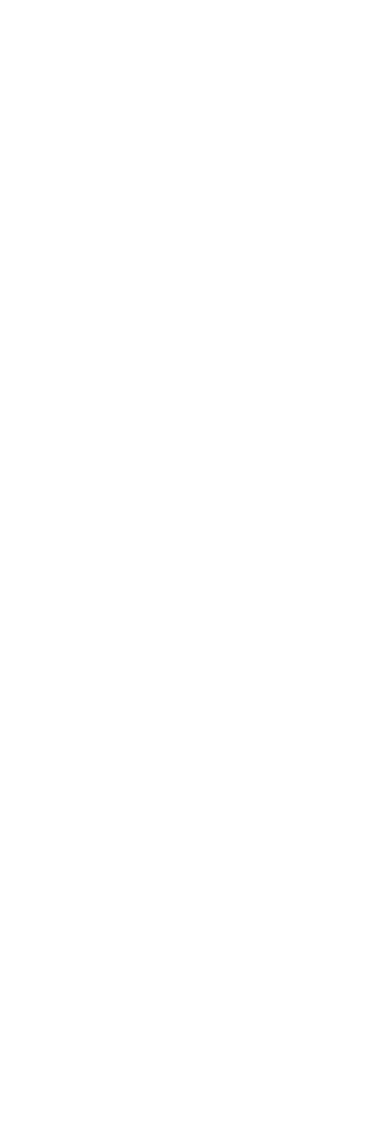
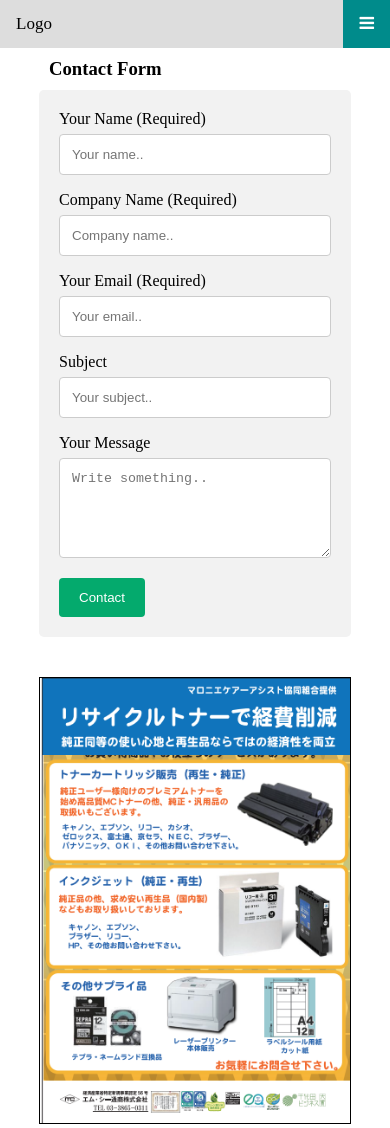
Before and after one commit to neykhant/real-web, a plain HTML site: page お問い合わせ.html in a window 390 px wide. Before the commit the page ends 844 px from the top, so only its background shows below. Drawn offline with Linux system fonts and the light colour scheme.

Commit message:
contact form add

```diff
--- a/style.css
+++ b/style.css
@@ -346,8 +346,80 @@
   color: white;
 }
 
+/* Contact CSS */
 
-@media (max-width: 1200px){
+input[type="text"],
+email,
+select,
+textarea {
+  width: 100%;
+  padding: 12px;
+  border: 1px solid #ccc;
+  border-radius: 4px;
+  box-sizing: border-box;
+  margin-top: 6px;
+  margin-bottom: 16px;
+  resize: vertical;
+}
+
+input[type="email"],
+select,
+textarea {
+  width: 100%;
+  padding: 12px;
+  border: 1px solid #ccc;
+  border-radius: 4px;
+  box-sizing: border-box;
+  margin-top: 6px;
+  margin-bottom: 16px;
+  resize: vertical;
+}
+
+input[type="submit"] {
+  background-color: #04aa6d;
+  color: white;
+  padding: 12px 20px;
+  border: none;
+  border-radius: 4px;
+  cursor: pointer;
+}
+
+input[type="submit"]:hover {
+  background-color: #45a049;
+}
+
+.containerForm {
+  border-radius: 5px;
+  background-color: #f2f2f2;
+  padding: 20px;
+}
+
+.contactContainer {
+  display: flex;
+}
+
+.contactList > div {
+  width: 30%;
+  /* background-color: red; */
+  margin-top: 20px;
+  margin: 0 auto;
+}
+
+.contactList {
+  display: flex;
+  flex-wrap: wrap;
+  width: 100%;
+}
+.contactContainer .contactList img{
+  margin-top: 30px;
+  border: 1px solid #000;
+}
+
+.contactContainer h3 {
+  margin: 10px;
+}
+
+@media (max-width: 1200px) {
   .paragraph {
     /* background-color: blue; */
     border: 1px solid #000;
@@ -377,11 +449,12 @@
   }
 }
 
-@media (min-width: 920px){
-  .topnav{
+@media (min-width: 920px) {
+  .topnav {
     display: none;
   }
 }
+
 @media (max-width: 920px) {
   .nav-container {
     display: none;
@@ -477,6 +550,18 @@
     position: relative;
     top: 12px;
   }
+
+  .contactContainer .contactList img {
+    margin-top: 36px;
+    border: 1px solid #000;
+}
+
+  .contactList > div {
+    width: 40%;
+    /* background-color: red; */
+    margin-top: 20px;
+    margin: 0 auto;
+}
 }
 
 @media (max-width: 700px) {
@@ -666,6 +751,18 @@
   .japanImage img {
     height: 377px;
   }
+
+  .contactContainer .contactList img {
+    margin-top: 40px;
+    border: 1px solid #000;
+}
+
+  .contactList > div {
+    width: 47%;
+    /* background-color: red; */
+    margin-top: 20px;
+    margin: 0 auto;
+}
 }
 
 @media (max-width: 500px) {
@@ -844,6 +941,21 @@
     /* background-color: slategrey; */
     font-size: 17px;
   }
+
+  .contactList {
+    display: flex;
+    flex-wrap: wrap;
+    width: 100%;
+    flex-direction: column;
+}
+
+.contactList > div {
+  width: 100%;
+  /* background-color: red; */
+  margin-top: 20px;
+  margin: 0 auto;
+}
+
 }
 
 @media (max-width: 400px) {
--- a/お問い合わせ.html
+++ b/お問い合わせ.html
@@ -1,15 +1,96 @@
 <!DOCTYPE html>
 <html lang="en">
+
 <head>
-    <meta charset="UTF-8">
-    <meta http-equiv="X-UA-Compatible" content="IE=edge">
-    <meta name="viewport" content="width=device-width, initial-scale=1.0">
-    <link rel="stylesheet" href="style.css">
+    <meta charset="UTF-8" />
+    <meta http-equiv="X-UA-Compatible" content="IE=edge" />
+    <meta name="viewport" content="width=device-width, initial-scale=1.0" />
+    <link rel="stylesheet" href="style.css" />
+    <link rel="stylesheet" href="https://cdnjs.cloudflare.com/ajax/libs/font-awesome/4.7.0/css/font-awesome.min.css" />
+
     <title>お問い合わせ</title>
 </head>
+
 <body>
     <section id="#wrapper">
+        <!-- Navbar -->
+        <div class="nav-container">
+            <div class="container">
+                <h3>LOGO</h3>
+                <ul class="nav-list">
+                    <li class="nav-item">
+                        <a href="メインページ.html">メインページ</a>
+                    </li>
+                    <li class="nav-item"><a href="会社概要.html">会社概要</a></li>
+                    <li class="nav-item">
+                        <a href="tochigi guide.html">Tochigi guide</a>
+                    </li>
+                    <li class="nav-item activeD"><a href="お問い合わせ.html">お問い合わせ</a></li>
+                </ul>
+            </div>
+        </div>
 
+        <!-- Top Navigation Menu -->
+        <div class="topnav">
+            <a href="メインページ.html" class="active">Logo</a>
+            <div id="myLinks">
+                <a href="メインページ.html">メインページ</a>
+                <a href="会社概要.html">会社概要</a>
+                <a href="tochigi guide.html">tochigi guide</a>
+                <a href="お問い合わせ.html">お問い合わせ</a>
+            </div>
+            <a href="javascript:void(0);" class="icon" onclick="myFunction()">
+                <i class="fa fa-bars"></i>
+            </a>
+        </div>
+
+        <div class="contactContainer">
+            <div class="container">
+                <div class="contactList">
+                    <div>
+                        <h3>Contact Form</h3>
+
+                        <div class="containerForm">
+                            <form action="/action_page.php">
+                                <label for="name">Your Name (Required)</label>
+                                <input type="text" id="name" name="name" placeholder="Your name.." />
+
+                                <label for="company_name">Company Name (Required)</label>
+                                <input type="text" id="company_name" name="company_name" placeholder="Company name.." />
+
+                                <label for="email">Your Email (Required)</label>
+                                <input type="email" id="email" name="email" placeholder="Your email.." />
+
+                                <label for="subject">Subject</label>
+                                <input type="text" id="subject" name="subject" placeholder="Your subject.." />
+
+                                <label for="message">Your Message</label>
+                                <textarea id="message" name="message" placeholder="Write something.."
+                                    style="height: 100px"></textarea>
+
+                                <input type="submit" value="Contact" />
+                            </form>
+                        </div>
+                    </div>
+                    <div>
+                        <img src="images/jp_log1.png" alt="" />
+                    </div>
+                </div>
+            </div>
+        </div>
     </section>
+
+    <script>
+        function myFunction() {
+            var x = document.getElementById("myLinks");
+            if (x.style.display === "block") {
+                x.style.display = "none";
+            } else {
+                x.style.display = "block";
+            }
+        }
+    </script>
+
 </body>
+
 </html>
```
Also changed, not shown: tochigi guide.html (+3 -2 lines), メインページ.html (+3 -2 lines), 会社概要.html (+3 -2 lines).
